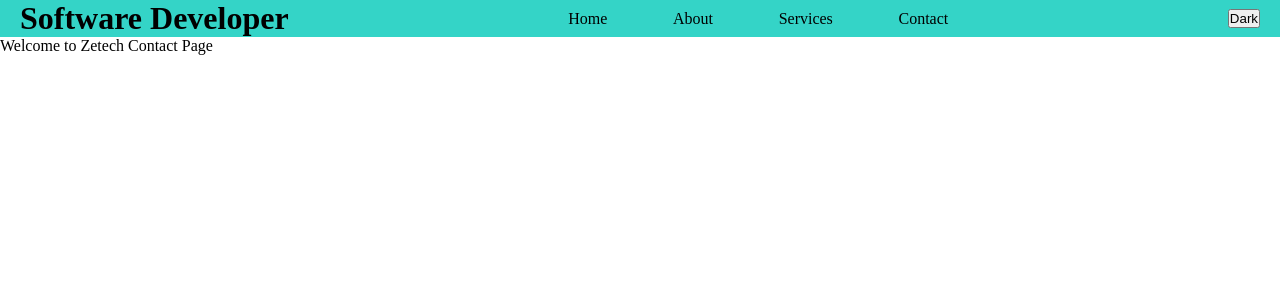
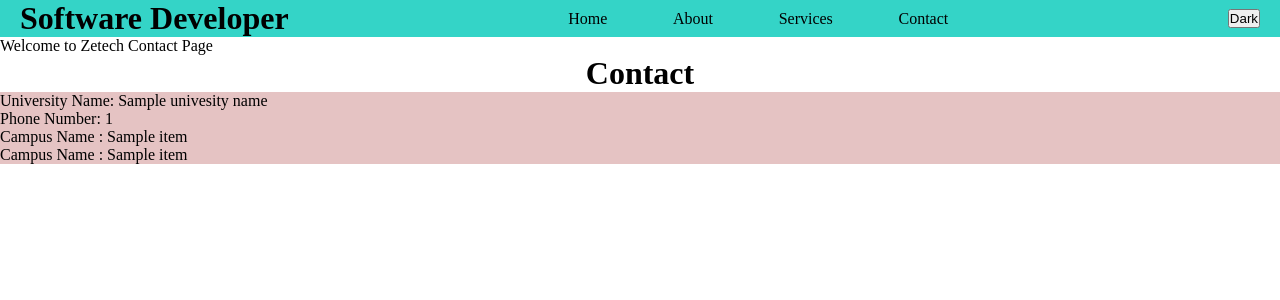
Before and after one commit to alsongard/FREECODECAMP_DJANGO, a Python web app: template my_research/templates/contact.html in a window 1280 px wide. Shown: the top 300 px of the page. Run offline with Jinja, Linux system fonts and the light colour scheme; the template is opened without the code that fills it: most values are stand-ins (such as "Sample title", 1, 10 or a date in 2020).

Commit message:
added neccessary components for dict

```diff
--- a/my_research/templates/contact.html
+++ b/my_research/templates/contact.html
@@ -1,4 +1,21 @@
 {%extends 'base.html'%}
 {%block content%}
 <p>Welcome to Zetech Contact Page</p>
+<!-- contact dict -->
+
+<h1 style="text-align: center; font-weight: bold;">Contact</h1>
+<div style="background-color: rgba(180, 81, 81, 0.342);">
+    <p>University Name: {{univesity_name}}</p>
+    <p>Phone Number: {{phone_number}}</p>
+    <ul>
+        {%for item in campus_names%}
+            <li>Campus Name : {{item}}</li>
+        {%endfor%}
+    </ul>
+    <ul>
+        {%for item in location%}
+            <li>Campus Name : {{item}}</li>
+        {%endfor%}
+    </ul>
+</div>
 {%endblock%}
```
